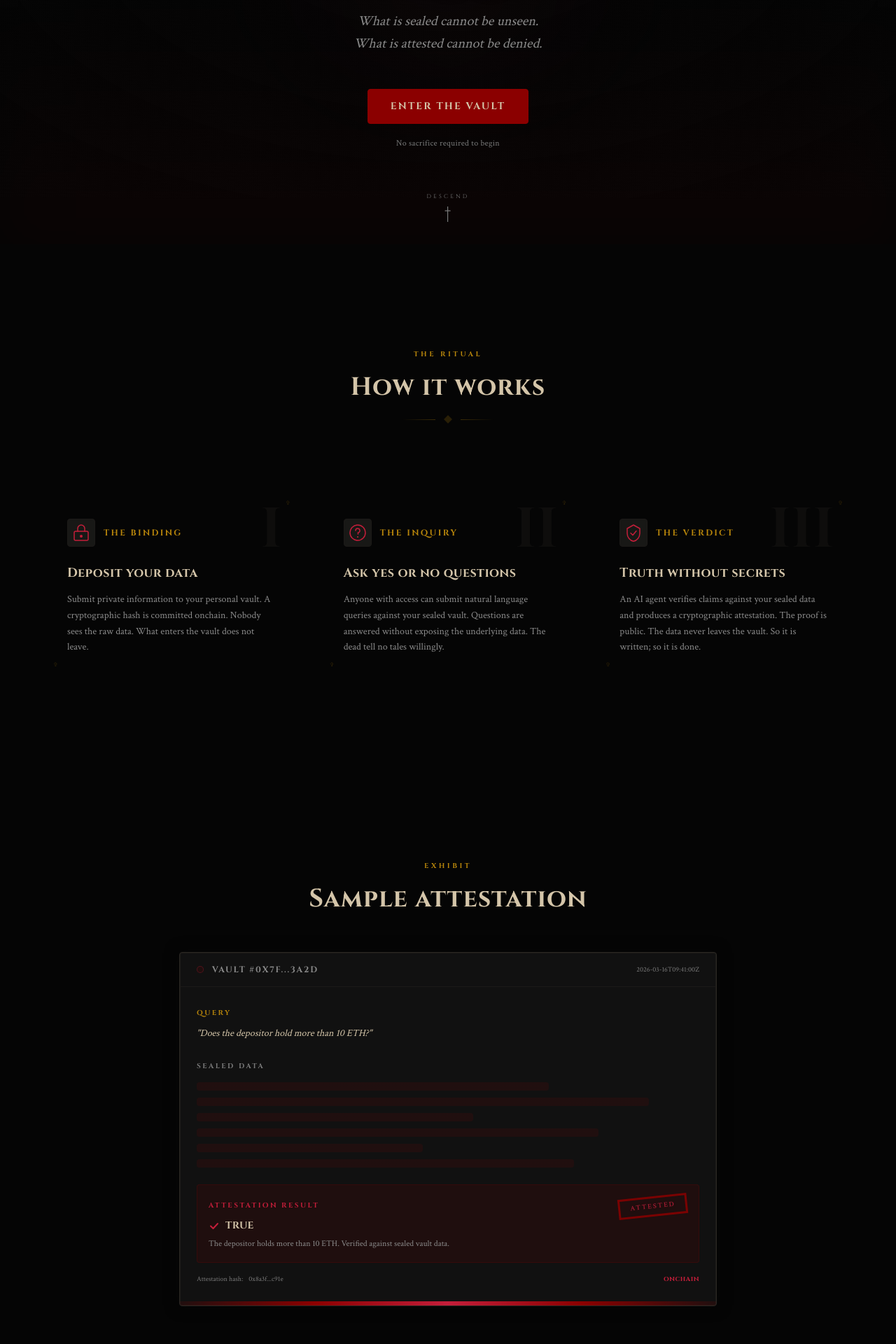
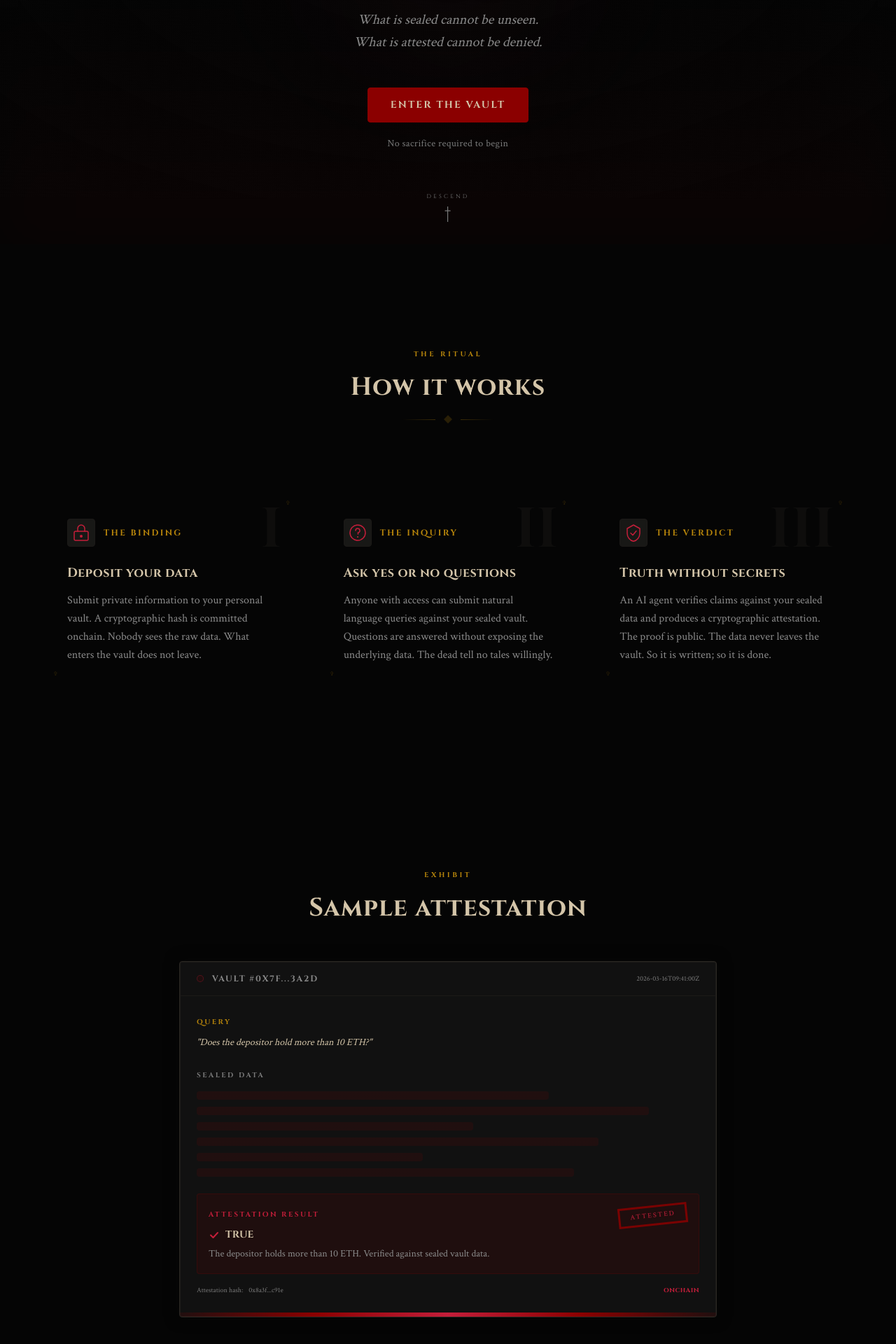
Before and after one commit to LoserLab/dead-mans-proof, a Next.js app: page / in a window 1280 px wide. Shown: the part 516-2436 px from the top of the page at 70% size. Built offline with nearby package versions, Linux system fonts and the light colour scheme; a web font is replaced by a local one.

Commit message:
Bump body and subtitle copy sizes on homepage for readability

```diff
--- a/src/app/page.tsx
+++ b/src/app/page.tsx
@@ -187,7 +187,7 @@ export default function Home() {
 
           {/* Subtitle */}
           <motion.p
-            className="font-body mt-7 max-w-lg text-lg leading-relaxed text-text-secondary italic sm:text-xl"
+            className="font-body mt-7 max-w-lg text-xl leading-relaxed text-text-secondary italic sm:text-xl"
             initial={{ opacity: 0, y: 20 }}
             animate={{ opacity: 1, y: 0 }}
             transition={{ delay: 0.9, duration: 0.8 }}
@@ -210,7 +210,7 @@ export default function Home() {
             >
               <span className="relative z-10">Enter the Vault</span>
             </Link>
-            <span className="font-body text-xs tracking-wide text-text-tertiary">
+            <span className="font-body text-sm tracking-wide text-text-tertiary">
               No sacrifice required to begin
             </span>
           </motion.div>
@@ -340,7 +340,7 @@ export default function Home() {
                 <h3 className="relative mt-6 font-display text-lg font-semibold tracking-wide text-text-primary">
                   {step.title}
                 </h3>
-                <p className="font-body relative mt-3 text-sm leading-relaxed text-text-secondary">
+                <p className="font-body relative mt-3 text-base leading-relaxed text-text-secondary">
                   {step.description}
                 </p>
 
@@ -469,7 +469,7 @@ export default function Home() {
                       TRUE
                     </span>
                   </div>
-                  <p className="font-body mt-1.5 text-[12px] leading-relaxed text-text-secondary">
+                  <p className="font-body mt-1.5 text-sm leading-relaxed text-text-secondary">
                     The depositor holds more than 10 ETH. Verified against
                     sealed vault data.
                   </p>
```
